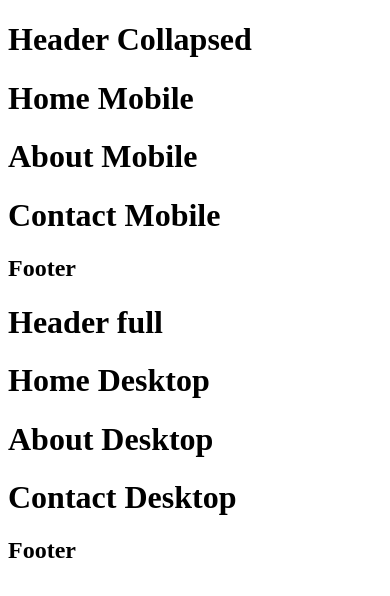
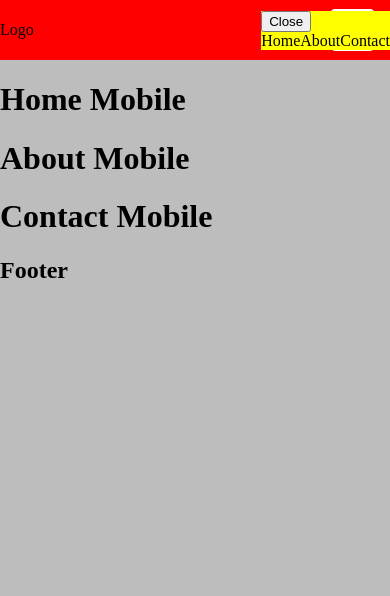
Before and after one commit to CaitHawk/portfolio-react, a React (Create React App) app: page / in a window 390 px wide. Shown: the top 596 px of the page. Built offline with nearby package versions, Linux system fonts and the light colour scheme.

Commit message:
breakpoint for mobile/desktop, styles started on collapsed header

```diff
--- a/src/App.js
+++ b/src/App.js
@@ -1,14 +1,12 @@
-
-import './styles/App.css';
 import Desktop from './Desktop'
 import Mobile from './Mobile';
+import './styles/App.css';
 
 function App() {
   return (
     <div className="App">
-      <Mobile className="mobile" />
-      {/* <Desktop className="desktop" />       */}
-      <Desktop className="desktop" />
+      <Mobile />
+      <Desktop />
     </div>
   );
 }
--- a/src/Desktop.js
+++ b/src/Desktop.js
@@ -3,11 +3,12 @@ import { HomeDesktop } from './pages/Home';
 import { AboutDesktop } from './pages/About';
 import { ContactDesktop } from './pages/Contact';
 import Footer from './pages/Footer';
+import './styles/App.css';
 
 
 export default function Desktop () {
     return (
-        <main>
+        <main className="desktop">
             <HeaderFull />
             <HomeDesktop />
             <AboutDesktop />
--- a/src/Mobile.js
+++ b/src/Mobile.js
@@ -3,10 +3,11 @@ import { HomeMobile } from './pages/Home';
 import { AboutMobile } from './pages/About';
 import { ContactMobile } from './pages/Contact';
 import Footer from './pages/Footer';
+import './styles/App.css';
 
 export default function Mobile () {
     return (
-        <main>
+        <main className="mobile">
             <HeaderCollapsed />
             <HomeMobile />
             <AboutMobile />
--- a/src/pages/Header.js
+++ b/src/pages/Header.js
@@ -1,14 +1,41 @@
 import "../styles/Header.css";
 
-function HeaderFull () {
+//header full
+
+function HeaderFull() {
     return (
         <h1>Header full</h1>
     );
 }
 
-function HeaderCollapsed () {
+
+//header collapsed
+
+const openNav = (id) => {
+    document.getElementById(id).classlist.add("headerCollapsedShow")
+    document.getElementById(id).classlist.remove("headerCollapsedHide")
+    return;
+}
+const closeNav = (id) => {
+    document.getElementById(id).classlist.add("headerCollapsedHide")
+    document.getElementById(id).classlist.remove("headerCollapsedShow")
+    return;
+}
+
+function HeaderCollapsed() {
     return (
-        <h1>Header Collapsed</h1>
+        <div className="headerCollapsed">
+            <p className="headerCollapsedLogo">Logo</p>
+            <button className="headerCollapsedBtnOpen">Click</button>
+            <nav className="headerCollapsedShowNav">
+                <div className="headerCollapsedNavHeader">
+                    <button className="headerCollapsedBtnClose">Close</button>
+                </div>
+                <a className="headerCollapsedNavLink">Home</a>
+                <a className="headerCollapsedNavLink">About</a>
+                <a className="headerCollapsedNavLink">Contact</a>
+            </nav>
+        </div>
     );
 }
 
--- a/src/styles/App.css
+++ b/src/styles/App.css
@@ -0,0 +1,38 @@
+/* .App {
+    position: absolute;
+    top: 0;
+    left: 0;
+    right: 0;
+    height: 100vh;
+} */
+
+
+.mobile {
+    background-color: rgb(189, 189, 189);
+    position: absolute;
+    top: 0;
+    left: 0;
+    right: 0;
+    height: 100vh;
+}
+.desktop {
+    background-color: rgb(189, 189, 189);
+    position: absolute;
+    top: 0;
+    left: 0;
+    right: 0;
+    height: 100vh;
+}
+
+
+
+@media only screen and ( min-width:768px ) {
+    .mobile {
+        display: none;
+    }
+}
+@media only screen and ( max-width: 767px ) {
+    .desktop {
+        display: none;
+    }
+}
--- a/src/styles/Header.css
+++ b/src/styles/Header.css
@@ -0,0 +1,31 @@
+.headerCollapsed {
+    background-color: red;
+    display: flex;
+    justify-content: space-between;
+    align-items: center;
+    height: 60px;
+}
+
+.headerCollapsedBtnOpen {
+    height: 70%;
+    margin-right: 15px;
+    background-color: red;
+    border: white solid 2px;
+    border-radius: 5px;
+    color: white;
+}
+.headerCollapsedBtnOpen:hover {
+    cursor: pointer;
+    opacity: .75;
+}
+
+.headerCollapsedShowNav {
+    position: absolute;
+    background-color: yellow;
+    z-index: 99;
+    right: 0;
+}
+
+.headerCollapsedHideNav {
+    display: none;
+}
```
